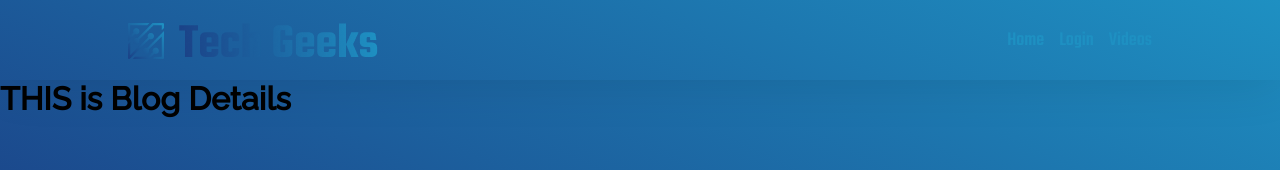
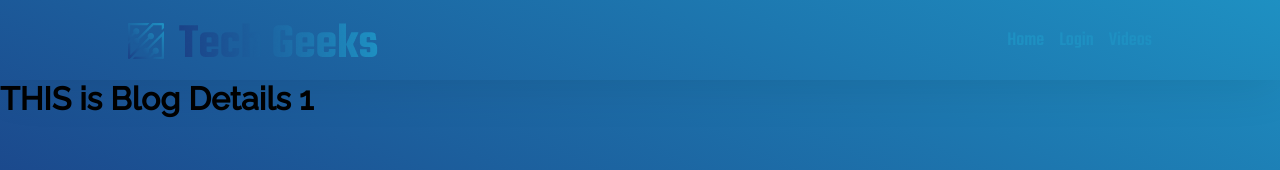
Before and after one commit to MirzaAyon/blog-website-react-router, a React (Create React App) app: page /blog/1 in a window 1280 px wide. Shown: the top 170 px of the page. Built offline with nearby package versions, Linux system fonts and the light colour scheme.

Commit message:
now dynamically id changing on UI

```diff
--- a/src/Components/Blog/Blog.js
+++ b/src/Components/Blog/Blog.js
@@ -29,6 +29,8 @@ const Blog = ({ blog }) => {
             {/* evabe anonymous func na diye drect call kore dile page ta load hobar sathe sathe func ta render hye jabe  */}
             {/* kono link,custom link, navlink use na kore ekta btn er click onujai click ta porar pore click onujai jei path name ta ache shekhane niye jabe sheta korar jnno react router dom er useNavigate import krbo erpr use navigate take call korbo shei useNavigate ta ekta function return korbe shei func take ekta var er modhe rakhbo , erpr ekta btn er on click e ekta anonymous func pathae dibo erpr navigate take call kore dbo erpr call kora shomoy ekta pm pathate hbe ja decide korbe amra actually koi jabo  */}
             {/* id disi mane changeable mane dynamic bhabe change hbe tai ulta palta ekta pm diye run korleo error dibe na  */}
+            {/* id ta blog details er modhe pete chai ekhane ashbe useParams er khela  */}
+            {/* amra pm ekta jaygae set kortesi jemon app.js e pm set :id kortesi but pm ta kono jaegae pete hbe tokhn amra use Params ta set krbo */}
           </span>
         </p>
       </div>
--- a/src/Components/BlogDetails/BlogDetails.js
+++ b/src/Components/BlogDetails/BlogDetails.js
@@ -1,13 +1,24 @@
 import React from "react";
+import { useParams } from "react-router-dom";
 
 import "./BlogDetails.css";
 import { BsChevronLeft } from "react-icons/bs";
 
 const BlogDetails = () => {
+  //use params object return kore jekhane shob gula pm set kora thake
+  // const param = useParams();
+  // console(param); //object show
+  // console(param.id); //id show
+  //show more e click korle inspact e id ta show hbe
+  //:id na diye :key dile key show hbe
+  //easiest way holo destructuring kore dewa
+
+  const { id } = useParams();
+  // console.log(id); //id pabe inspact e
   return (
     <>
       <div className='header-gradient' />
-      <h1>THIS is Blog Details</h1>
+      <h1>THIS is Blog Details {id}</h1>
       {/* <div>
         <button className='back-button'>
           <BsChevronLeft />
```
